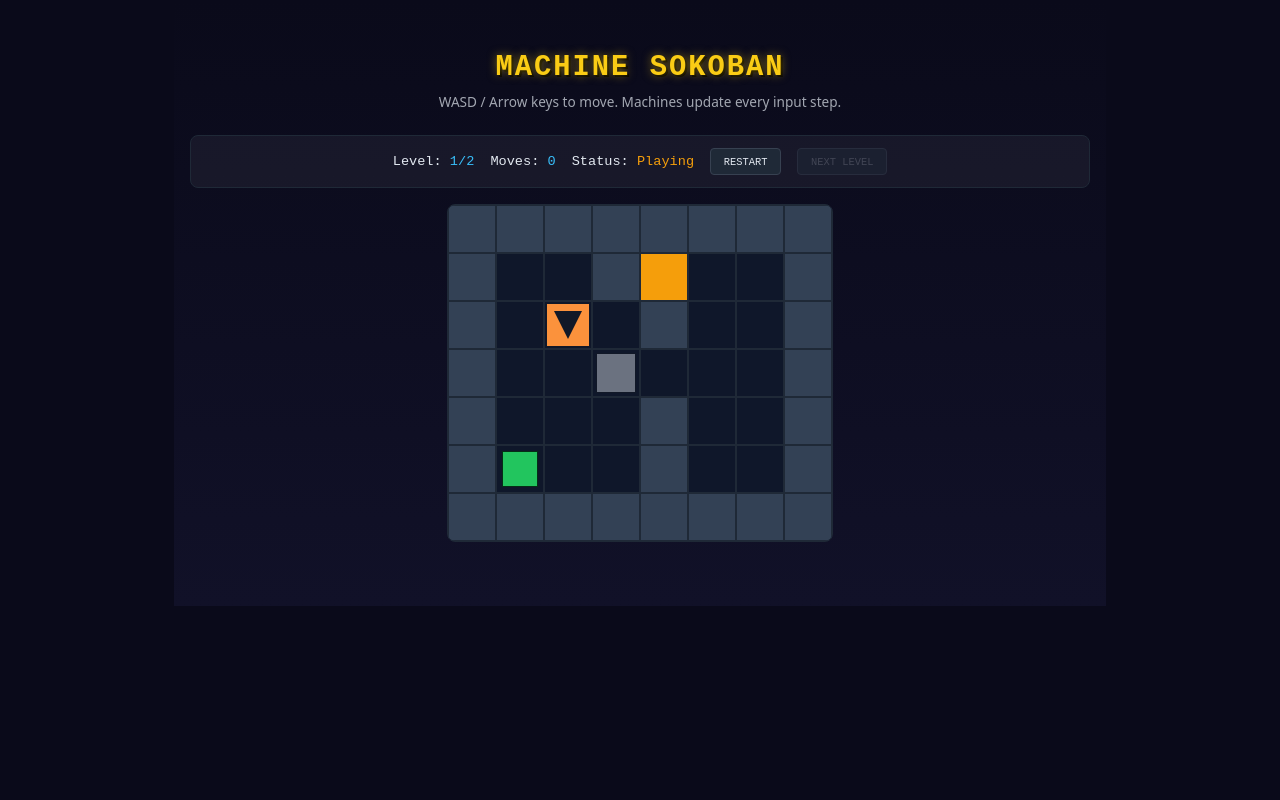
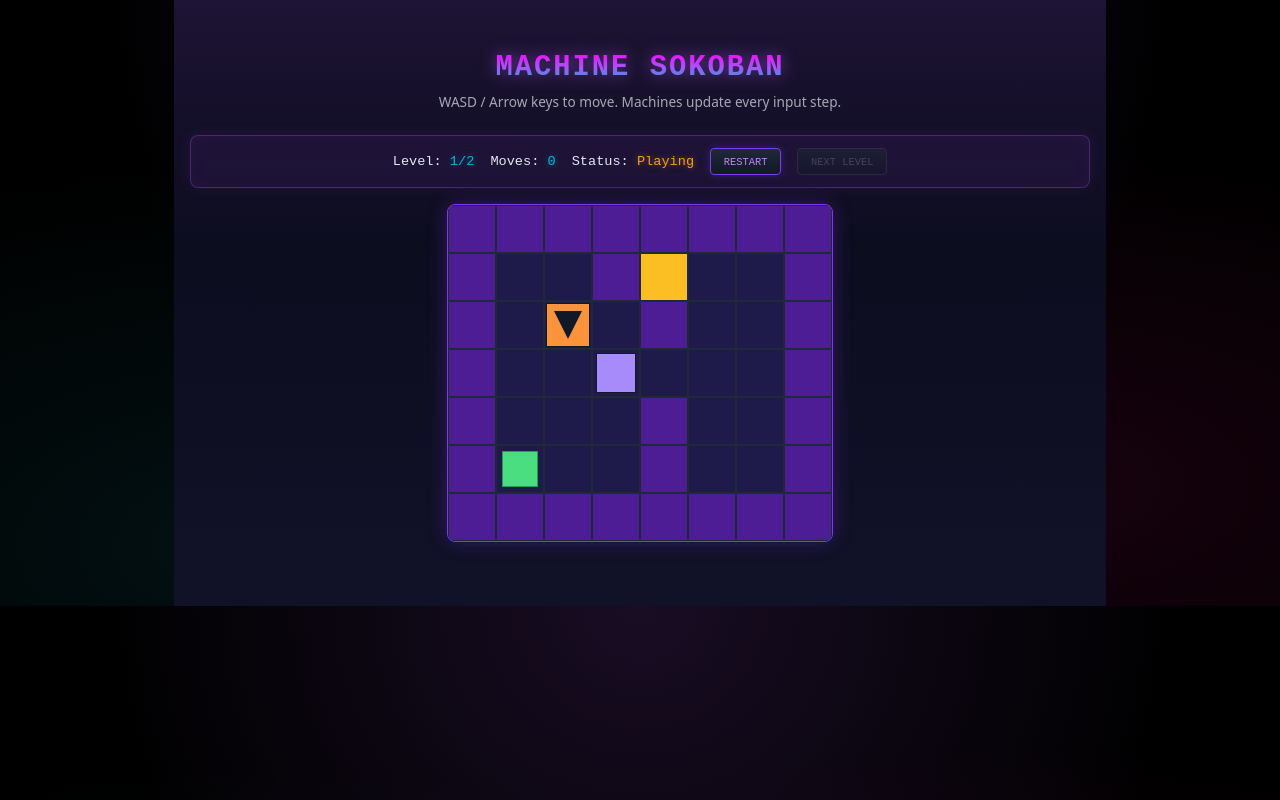
Before and after one commit to southpawgeek/i-move-things, a React (Vite) app: page / in a window 1280 px wide. Built offline with nearby package versions, Linux system fonts and the light colour scheme.

Commit message:
neon/outrun color scheme with purple/cyan gradients and glow effects
💘 Generated with Crush

Assisted-by: Qwen (local) via Crush <crush@charm.land>

```diff
--- a/index.html
+++ b/index.html
@@ -8,7 +8,11 @@
     <style>
       body {
         margin: 0;
-        background: #0a0a1a;
+        background: #000;
+        background-image:
+          radial-gradient(ellipse at 50% 0%, rgba(168, 85, 240, 0.15) 0%, transparent 60%),
+          radial-gradient(ellipse at 80% 80%, rgba(236, 20, 140, 0.1) 0%, transparent 50%),
+          radial-gradient(ellipse at 20% 90%, rgba(34, 211, 238, 0.08) 0%, transparent 50%);
       }
     </style>
   </head>
--- a/src/App.tsx
+++ b/src/App.tsx
@@ -27,7 +27,9 @@ function GameScreen() {
         margin: "0 auto",
         fontFamily: "'Press Start 2P', 'Courier New', monospace",
         color: "#e2e8f0",
-        background: "linear-gradient(180deg, #0a0a1a 0%, #111128 100%)",
+        background:
+          "linear-gradient(180deg, rgba(168, 85, 240, 0.12) 0%, rgba(10, 10, 26, 0) 40%)," +
+          "linear-gradient(180deg, #0a0a1a 0%, #111128 100%)",
       }}
     >
       <h1
@@ -35,8 +37,10 @@ function GameScreen() {
           marginBottom: "0.5rem",
           fontSize: "1.8rem",
           textAlign: "center",
-          color: "#facc15",
-          textShadow: "0 0 10px rgba(250, 204, 21, 0.5), 2px 2px 0 #000",
+          background: "linear-gradient(180deg, #f0f 0%, #a855f7 50%, #06b6d4 100%)",
+          WebkitBackgroundClip: "text",
+          WebkitTextFillColor: "transparent",
+          filter: "drop-shadow(0 0 8px rgba(168, 85, 240, 0.6))",
           letterSpacing: "2px",
         }}
       >
@@ -63,27 +67,34 @@ function GameScreen() {
           alignItems: "center",
           flexWrap: "wrap",
           justifyContent: "center",
-          background: "rgba(255,255,255,0.05)",
+          background: "rgba(168, 85, 240, 0.08)",
           padding: "0.75rem 1rem",
           borderRadius: "8px",
-          border: "1px solid #1f2937",
+          border: "1px solid rgba(168, 85, 240, 0.3)",
+          boxShadow: "0 0 15px rgba(168, 85, 240, 0.1), inset 0 0 15px rgba(168, 85, 240, 0.05)",
         }}
       >
         <span>
           Level:{" "}
-          <span style={{ color: "#38bdf8" }}>
+          <span style={{ color: "#06b6d4", textShadow: "0 0 6px rgba(6, 182, 212, 0.5)" }}>
             {state.levelIndex + 1}/{LEVELS.length}
           </span>
         </span>
         <span>
           Moves:{" "}
-          <span style={{ color: "#38bdf8" }}>{state.moveCount}</span>
+          <span style={{ color: "#06b6d4", textShadow: "0 0 6px rgba(6, 182, 212, 0.5)" }}>
+            {state.moveCount}
+          </span>
         </span>
         <span>
           Status:{" "}
           <span
             style={{
               color: state.status === "won" ? "#4ade80" : "#f59e0b",
+              textShadow:
+                state.status === "won"
+                  ? "0 0 6px rgba(74, 222, 128, 0.5)"
+                  : "0 0 6px rgba(245, 158, 11, 0.5)",
             }}
           >
             {state.status === "won" ? "Won" : "Playing"}
@@ -93,23 +104,26 @@ function GameScreen() {
           type="button"
           onClick={onRestart}
           style={{
-            background: "#1f2937",
-            color: "#e2e8f0",
-            border: "1px solid #374151",
+            background: "linear-gradient(180deg, #1f2937 0%, #111827 100%)",
+            color: "#c084fc",
+            border: "1px solid #7c3aed",
             borderRadius: "4px",
             padding: "0.4rem 0.8rem",
             fontFamily: "'Press Start 2P', 'Courier New', monospace",
             fontSize: "0.65rem",
             cursor: "pointer",
             transition: "all 0.15s ease",
+            boxShadow: "0 0 8px rgba(124, 58, 237, 0.3)",
           }}
           onMouseEnter={(e) => {
-            e.currentTarget.style.background = "#374151";
-            e.currentTarget.style.borderColor = "#6b7280";
+            e.currentTarget.style.background = "linear-gradient(180deg, #374151 0%, #1f2937 100%)";
+            e.currentTarget.style.borderColor = "#a78bfa";
+            e.currentTarget.style.boxShadow = "0 0 12px rgba(167, 139, 250, 0.5)";
           }}
           onMouseLeave={(e) => {
-            e.currentTarget.style.background = "#1f2937";
-            e.currentTarget.style.borderColor = "#374151";
+            e.currentTarget.style.background = "linear-gradient(180deg, #1f2937 0%, #111827 100%)";
+            e.currentTarget.style.borderColor = "#7c3aed";
+            e.currentTarget.style.boxShadow = "0 0 8px rgba(124, 58, 237, 0.3)";
           }}
         >
           RESTART
@@ -121,13 +135,13 @@ function GameScreen() {
           style={{
             background:
               state.status === "won" && hasNextLevel
-                ? "linear-gradient(180deg, #16a34a, #166534)"
-                : "#1f2937",
+                ? "linear-gradient(180deg, #a855f7 0%, #7c3aed 100%)"
+                : "linear-gradient(180deg, #1f2937 0%, #111827 100%)",
             color:
               state.status === "won" && hasNextLevel ? "#ffffff" : "#6b7280",
             border:
               state.status === "won" && hasNextLevel
-                ? "1px solid #22c55e"
+                ? "1px solid #a855f7"
                 : "1px solid #374151",
             borderRadius: "4px",
             padding: "0.4rem 0.8rem",
@@ -137,13 +151,20 @@ function GameScreen() {
               state.status === "won" && hasNextLevel ? "pointer" : "not-allowed",
             transition: "all 0.15s ease",
             opacity: state.status !== "won" || !hasNextLevel ? 0.5 : 1,
+            boxShadow:
+              state.status === "won" && hasNextLevel
+                ? "0 0 12px rgba(168, 85, 240, 0.5)"
+                : "none",
           }}
           onMouseEnter={(e) => {
             if (state.status === "won" && hasNextLevel) {
-              e.currentTarget.style.filter = "brightness(1.2)";
+              e.currentTarget.style.boxShadow = "0 0 16px rgba(168, 85, 240, 0.7)";
+              e.currentTarget.style.filter = "brightness(1.1)";
             }
           }}
           onMouseLeave={(e) => {
+            e.currentTarget.style.boxShadow =
+              "0 0 12px rgba(168, 85, 240, 0.5)";
             e.currentTarget.style.filter = "brightness(1)";
           }}
         >
--- a/src/components/GameCanvas.tsx
+++ b/src/components/GameCanvas.tsx
@@ -10,42 +10,42 @@ const TILE_SIZE = 48;
 function tileColor(tile: TileType): string {
   switch (tile) {
     case "wall":
-      return "#334155";
+      return "#4c1d95";
     case "goal":
-      return "#f59e0b";
+      return "#fbbf24";
     case "ice":
-      return "#93c5fd";
+      return "#22d3ee";
     case "hole":
       return "#000000";
     case "floor":
     default:
-      return "#0f172a";
+      return "#1e1b4b";
   }
 }
 
 function entityColor(entity: Entity): string {
   switch (entity.kind) {
     case "box":
-      return "#92400e";
+      return "#f97316";
     case "debris":
-      return "#6b7280";
+      return "#a78bfa";
     case "puddle":
-      return "#38bdf8";
+      return "#22d3ee";
     default:
-      return "#ffffff";
+      return "#e879f9";
   }
 }
 
 function entityBorderColor(kind: Entity["kind"]): string {
-  return kind === "puddle" ? "#0c4a6e" : "#111827";
+  return kind === "puddle" ? "#0891b2" : "#7c3aed";
 }
 
 function machineColor(type: Machine["type"]): string {
   switch (type) {
     case "sprayer":
-      return "#14b8a6";
+      return "#22d3ee";
     case "freezer":
-      return "#3b82f6";
+      return "#818cf8";
     case "fan":
     default:
       return "#fb923c";
@@ -314,8 +314,8 @@ export function GameCanvas(): ReactElement {
             left: 6,
             width: TILE_SIZE - 12,
             height: TILE_SIZE - 12,
-            backgroundColor: "#22c55e",
-            border: "1px solid #052e16",
+            backgroundColor: "#4ade80",
+            border: "1px solid #16a34a",
             boxSizing: "border-box",
           }}
         />
@@ -332,10 +332,11 @@ export function GameCanvas(): ReactElement {
         width: width * TILE_SIZE,
         height: height * TILE_SIZE,
         margin: "0 auto",
-        border: "1px solid #1f2937",
+        border: "1px solid #7c3aed",
         borderRadius: "8px",
         overflow: "hidden",
-        background: "#020617",
+        background: "#1e1b4b",
+        boxShadow: "0 0 20px rgba(124, 58, 237, 0.3), inset 0 0 20px rgba(124, 58, 237, 0.1)",
       }}
     >
       {tileElements}
```
